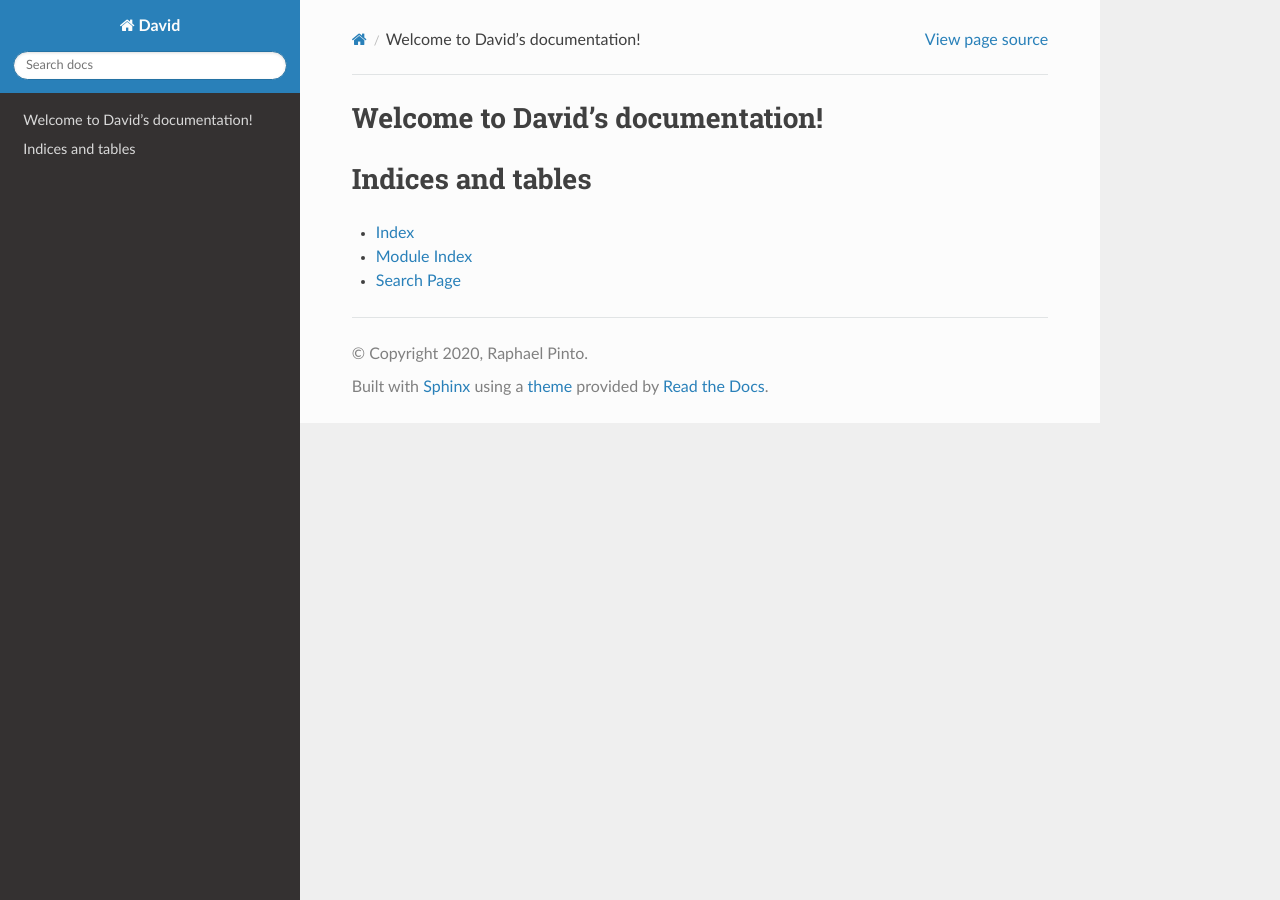
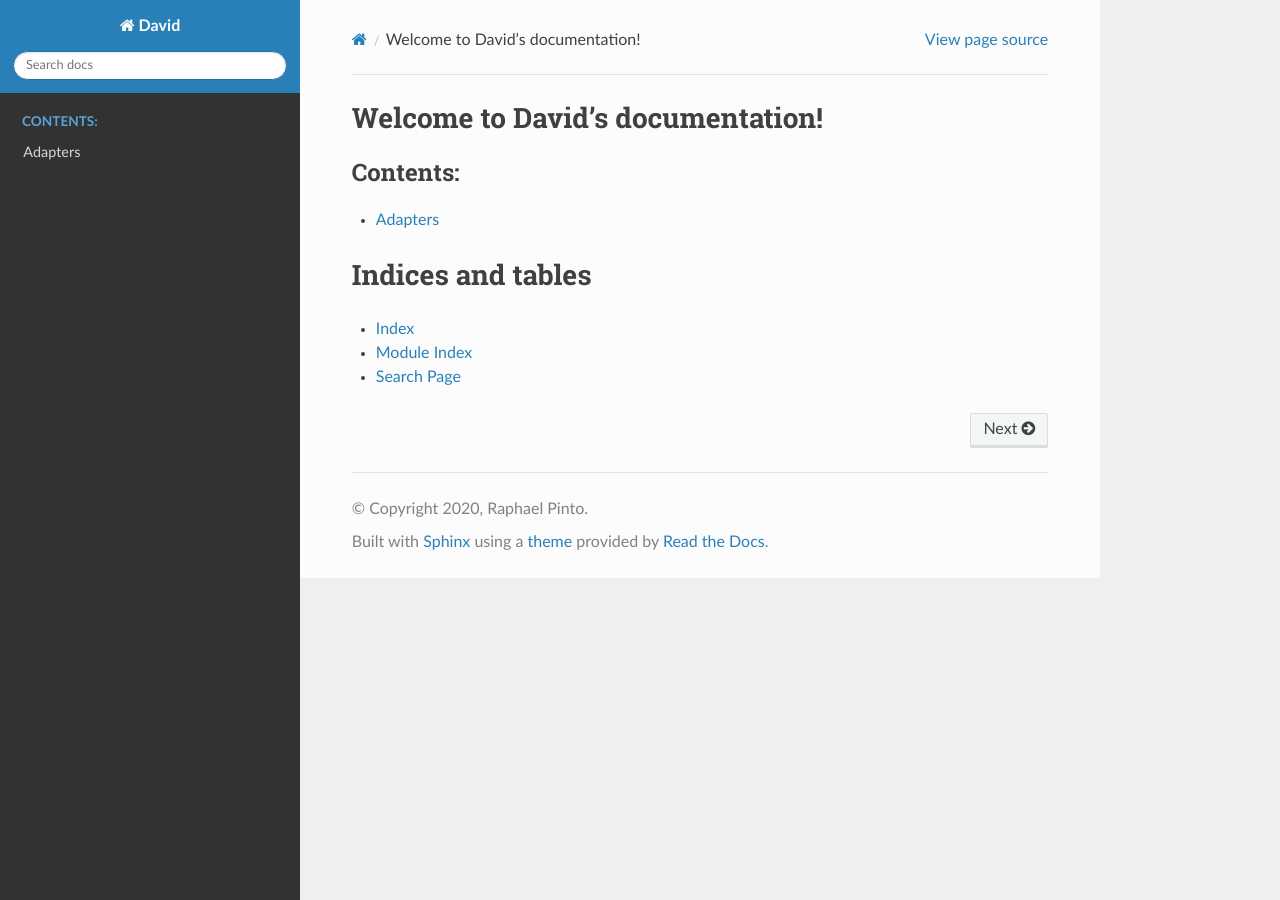
Before and after one commit to Dazu-io/dazu, a Sphinx documentation site: the page built from docs/source/index.rst, in a window 1280 px wide. Built offline with Sphinx 7.4.7 and the Read the Docs theme 2.0.0, drawn with Linux system fonts in a browser that asks for light colours.

Commit message:
Add adapters.rst documentation and solve docs build issue
Signed-off-by: ArthurTemporim <arthurrtl@gmail.com>

```diff
--- /dev/null
+++ b/docs/source/adapters.rst
@@ -0,0 +1,6 @@
+Adapters
+========
+
+
+.. automodule:: david.adapters.adapter
+    :members:
--- a/docs/source/conf.py
+++ b/docs/source/conf.py
@@ -12,7 +12,7 @@
 #
 import os
 import sys
-sys.path.insert(0, os.path.abspath('../../david/'))
+sys.path.insert(0, os.path.abspath('../../'))
 
 
 # -- Project information -----------------------------------------------------
--- a/docs/source/index.rst
+++ b/docs/source/index.rst
@@ -7,8 +7,10 @@ Welcome to David's documentation!
 =================================
 
 .. toctree::
-   :maxdepth: 2
-   :caption: Contents:
+    :maxdepth: 2
+    :caption: Contents:
+
+    adapters
 
 
 
```
Also changed, not shown: 2 other files.
